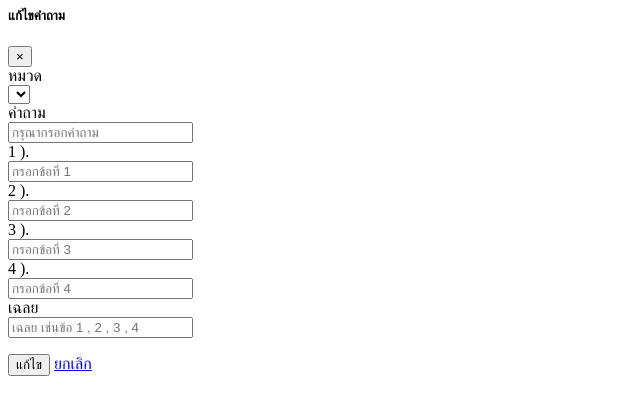
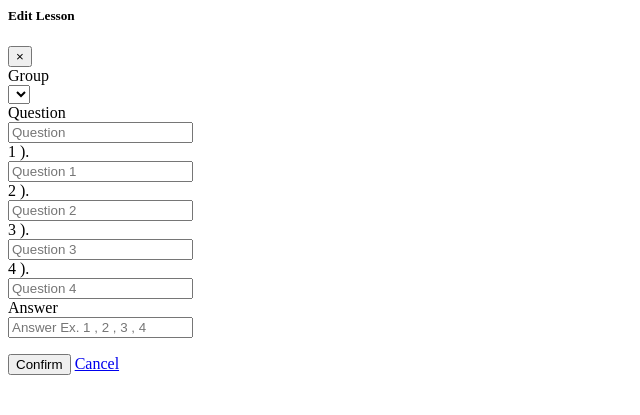
Before and after one commit to nopparat231/learning07, a PHP site: page /admin/edit_choice_sub.php in a window 1280 px wide. Shown: the top 415 px of the page, without its empty margins (0-640 px from the left). Run offline with PHP 8.4, Linux system fonts and the light colour scheme; data that the repository does not hold is empty; some libraries are stand-ins or nearby versions.

Commit message:
ediit lang

```diff
--- a/admin/add_choice_sub.php
+++ b/admin/add_choice_sub.php
@@ -47,7 +47,7 @@ $totalRows_cc = mysqli_num_rows($cc);
           <div class="form-group row">
             <label for="inputmailh" class="col-1 col-form-label">Question</label>
             <div class="col-11">
-              <input type="text" class="form-control" id="question" name="question" required="required" placeholder="กรุณากรอกคำถาม"> </div>
+              <input type="text" class="form-control" id="question" name="question" required="required" placeholder="Question"> </div>
             </div>
 
             <div class="form-group row">
--- a/admin/edit_choice_sub.php
+++ b/admin/edit_choice_sub.php
@@ -32,7 +32,7 @@ if (isset($_GET['id'])) {
 
       <div class="modal-content">
         <div class="modal-header">
-          <h5 class="modal-title">แก้ไขคำถาม</h5>
+          <h5 class="modal-title">Edit Lesson</h5>
           <button type="button" class="close" data-dismiss="modal"> <span>×</span> </button>
         </div>
         <div class="modal-body">
@@ -40,7 +40,7 @@ if (isset($_GET['id'])) {
           <form action="edit_choice_sub_db.php" method="post">
 
             <div class="form-group row">
-              <label for="inputmailh" class="col-1 col-form-label">หมวด</label>
+              <label for="inputmailh" class="col-1 col-form-label">Group</label>
               <div class="col-11">
                <div class="form-group">
 
@@ -71,19 +71,19 @@ if (isset($_GET['id'])) {
 
 
             <div class="form-group row">
-              <label for="inputmailh" class="col-1 col-form-label">คำถาม</label>
+              <label for="inputmailh" class="col-1 col-form-label">Question</label>
               <div class="col-11">
-                <input type="text" class="form-control" id="question" name="question" required="required" placeholder="กรุณากรอกคำถาม" value="<?php echo $row_editc['question'] ?>"> </div>
+                <input type="text" class="form-control" id="question" name="question" required="required" placeholder="Question" value="<?php echo $row_editc['question'] ?>"> </div>
               </div>
 
               <div class="form-group row">
                 <label for="inputmailh" class="col-1 col-form-label">1 ).</label>
                 <div class="col-5">
-                  <input type="text" class="form-control" id="c1" name="c1"  required="required" placeholder="กรอกข้อที่ 1" value="<?php echo $row_editc['c1'] ?>"> </div>
+                  <input type="text" class="form-control" id="c1" name="c1"  required="required" placeholder="Question 1" value="<?php echo $row_editc['c1'] ?>"> </div>
 
                   <label for="inputmailh" class="col-1 col-form-label">2 ).</label>
                   <div class="col-5">
-                    <input type="text" class="form-control" id="c2" name="c2"  required="required" placeholder="กรอกข้อที่ 2"  value="<?php echo $row_editc['c2'] ?>"> </div>
+                    <input type="text" class="form-control" id="c2" name="c2"  required="required" placeholder="Question 2"  value="<?php echo $row_editc['c2'] ?>"> </div>
 
                   </div>
 
@@ -91,19 +91,19 @@ if (isset($_GET['id'])) {
 
                     <label for="inputmailh" class="col-1 col-form-label">3 ).</label>
                     <div class="col-5">
-                      <input type="text" class="form-control" id="c3" name="c3"  required="required" placeholder="กรอกข้อที่ 3" value="<?php echo $row_editc['c3'] ?>"> </div>
+                      <input type="text" class="form-control" id="c3" name="c3"  required="required" placeholder="Question 3" value="<?php echo $row_editc['c3'] ?>"> </div>
 
                       <label for="inputmailh" class="col-1 col-form-label">4 ).</label>
                       <div class="col-5">
-                        <input type="text" class="form-control" id="c4" name="c4"  required="required" placeholder="กรอกข้อที่ 4" value="<?php echo $row_editc['c4'] ?>"> </div>
+                        <input type="text" class="form-control" id="c4" name="c4"  required="required" placeholder="Question 4" value="<?php echo $row_editc['c4'] ?>"> </div>
 
                       </div>
 
 
                       <div class="form-group row">
-                        <label for="inputmailh" class="col-1 col-form-label">เฉลย</label>
+                        <label for="inputmailh" class="col-1 col-form-label">Answer</label>
                         <div class="col-5">
-                          <input type="number" class="form-control" id="input-num" oninput="javascript: if (this.value.length > this.maxLength) this.value = this.value.slice(0, this.maxLength);" maxlength = "1" minlength="1" onkeyup="num();" name="answer"  required="required" placeholder="เฉลย เช่นข้อ 1 , 2 , 3 , 4" value="<?php echo $row_editc['answer'] ?>"  /> </div>
+                          <input type="number" class="form-control" id="input-num" oninput="javascript: if (this.value.length > this.maxLength) this.value = this.value.slice(0, this.maxLength);" maxlength = "1" minlength="1" onkeyup="num();" name="answer"  required="required" placeholder="Answer Ex. 1 , 2 , 3 , 4" value="<?php echo $row_editc['answer'] ?>"  /> </div>
                         </div>
 
 
@@ -112,8 +112,8 @@ if (isset($_GET['id'])) {
 
 
                       <div class="modal-footer">
-                        <button type="submit" class="btn btn-outline-success">แก้ไข</button>
-                        <a href="#" class="btn btn-outline-danger" data-dismiss="modal" aria-label="Close" >ยกเลิก</a>
+                        <button type="submit" class="btn btn-outline-success">Confirm</button>
+                        <a href="#" class="btn btn-outline-danger" data-dismiss="modal" aria-label="Close" >Cancel</a>
                       </form>
                     </div>
 
```
